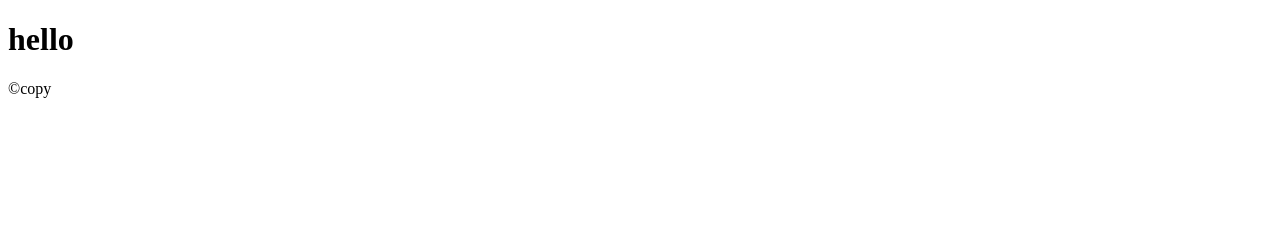
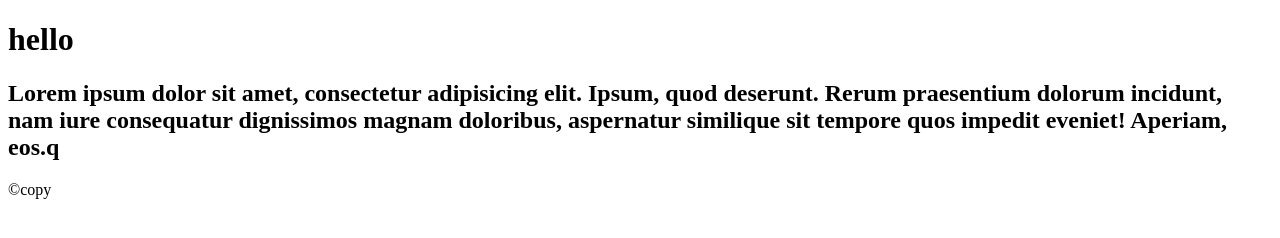
Before and after one commit to diyormahmudov/onlineStorpge, a plain HTML site: page index.html in a window 1280 px wide. Drawn offline with Linux system fonts and the light colour scheme.

Commit message:
Lorem added

```diff
--- a/index.html
+++ b/index.html
@@ -8,6 +8,7 @@
 <body>
 
     <h1>hello</h1>
+    <h2>Lorem ipsum dolor sit amet, consectetur adipisicing elit. Ipsum, quod deserunt. Rerum praesentium dolorum incidunt, nam iure consequatur dignissimos magnam doloribus, aspernatur similique sit tempore quos impedit eveniet! Aperiam, eos.q</h2>
 
     <footer>
         <p>&copy;copy</p>
```
